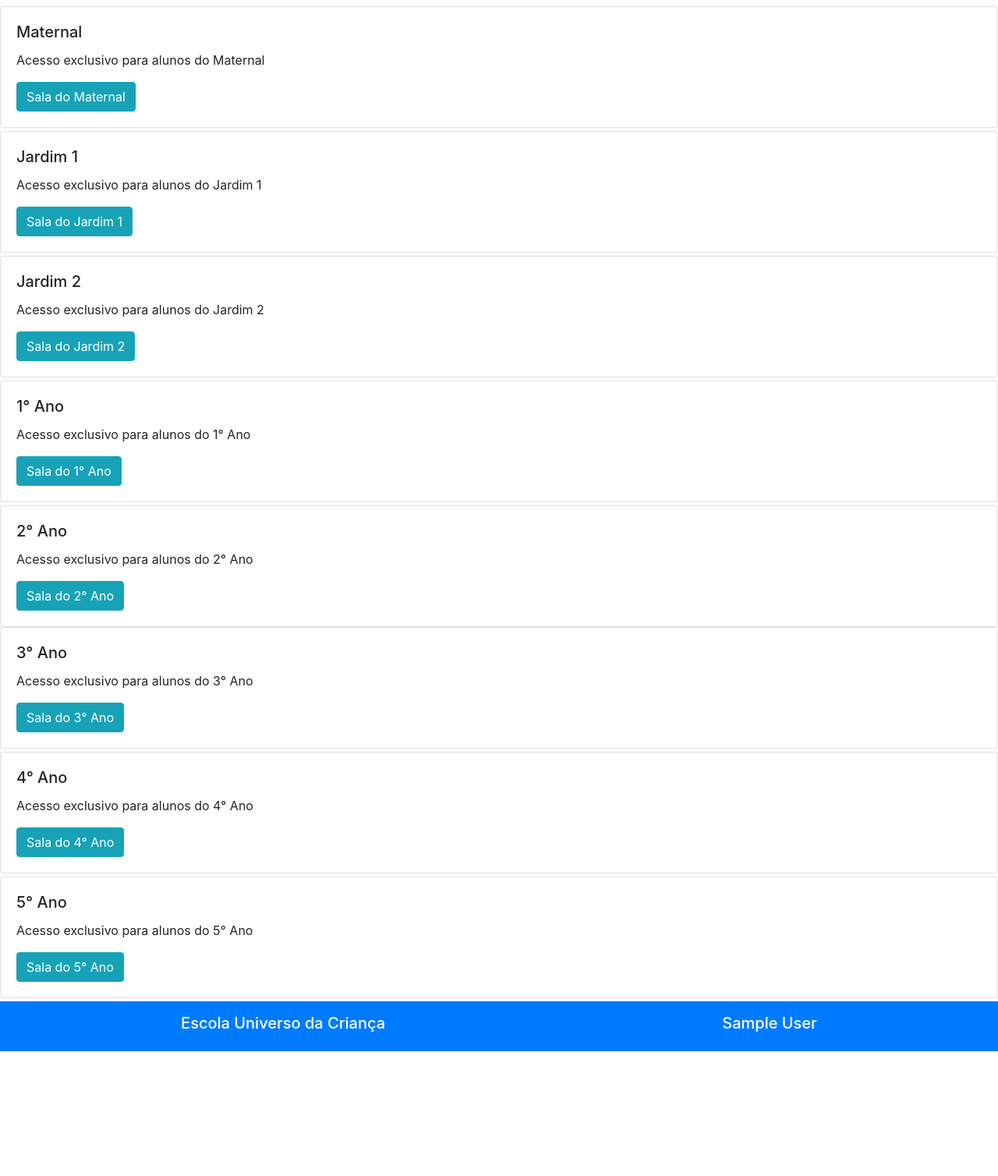
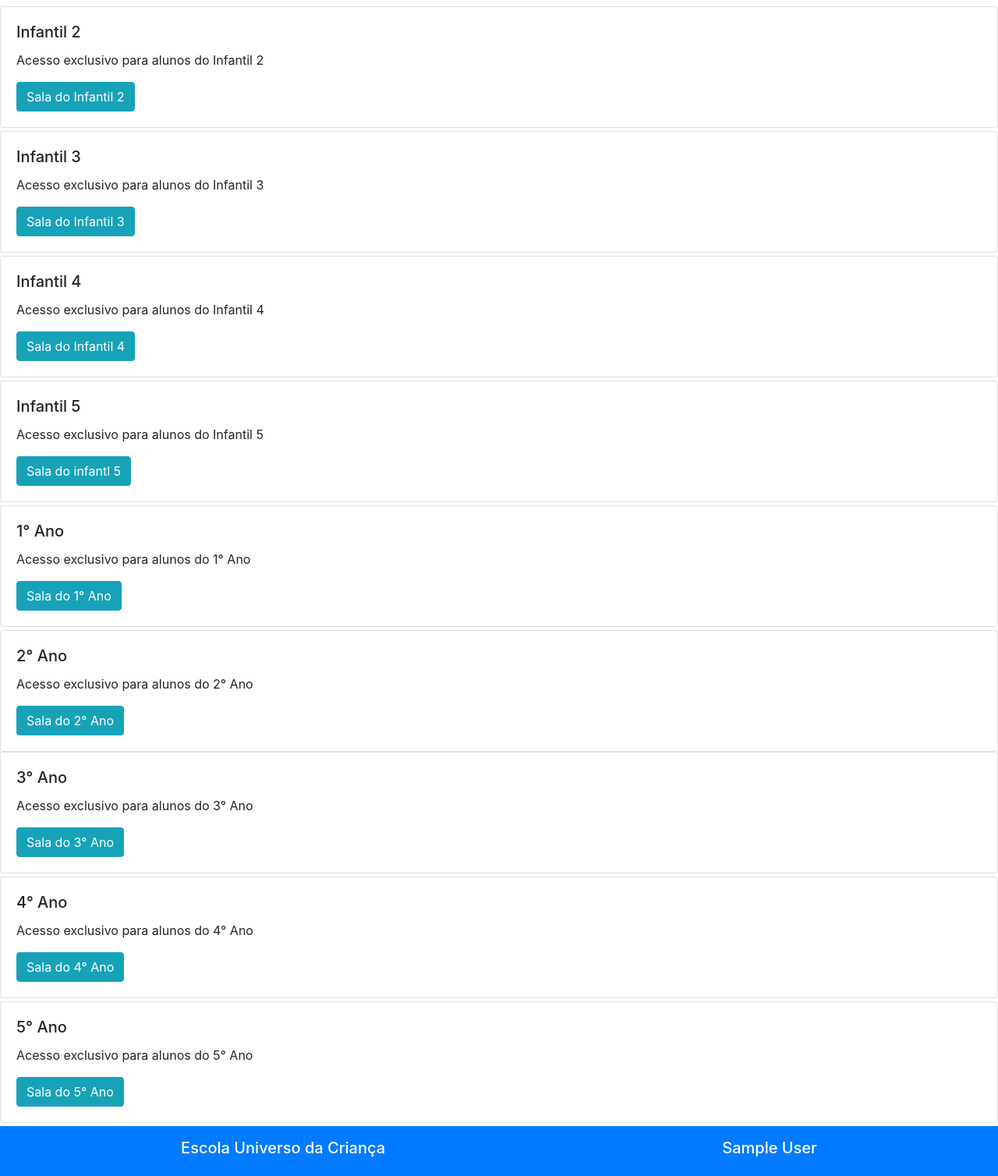
Before and after one commit to eliabeguerreiro/sistemaescola, a PHP site: page /src.php?pg=painel in a window 1280 px wide. Shown: the part 64-1572 px from the top of the page at 78% size. Before the commit the page ends 1412 px from the top, so only its background shows below. Run offline with PHP 8.4, Linux system fonts and the light colour scheme; the visitor is signed in with stand-in values (Sample User, id 1).

Commit message:
correção nas salas

```diff
--- a/src.php
+++ b/src.php
@@ -35,22 +35,28 @@ if ($pagina == 'painel'){
   </nav>
    <div class="card mb-1 bg-sencondary">
   <div class="card-body">
-    <h5 class="card-title">Maternal</h5>
-    <p class="card-text">Acesso exclusivo para alunos do Maternal</p>
-    <a href="salas/maternal.php" class="btn btn-info">Sala do Maternal</a>
+    <h5 class="card-title">Infantil 2</h5>
+    <p class="card-text">Acesso exclusivo para alunos do Infantil 2</p>
+    <a href="salas/infantil02.php" class="btn btn-info">Sala do Infantil 2</a>
   </div></div>
 </div>
 <div class="card mb-1 bg-sencondary">
   <div class="card-body">
-    <h5 class="card-title">Jardim 1</h5>
-    <p class="card-text">Acesso exclusivo para alunos do Jardim 1</p>
-    <a href="salas/jardim01.php" class="btn btn-info">Sala do Jardim 1</a>
+    <h5 class="card-title">Infantil 3</h5>
+    <p class="card-text">Acesso exclusivo para alunos do Infantil 3</p>
+    <a href="salas/infantil03.php" class="btn btn-info">Sala do Infantil 3</a>
   </div></div>
   <div class="card mb-1 bg-sencondary">
   <div class="card-body">
-    <h5 class="card-title">Jardim 2</h5>
-    <p class="card-text">Acesso exclusivo para alunos do Jardim 2</p>
-    <a href="salas/jardim02.php" class="btn btn-info">Sala do Jardim 2</a>
+    <h5 class="card-title">Infantil 4</h5>
+    <p class="card-text">Acesso exclusivo para alunos do Infantil 4</p>
+    <a href="salas/infantil04.php" class="btn btn-info">Sala do Infantil 4</a>
+  </div></div>
+  <div class="card mb-1 bg-sencondary">
+  <div class="card-body">
+    <h5 class="card-title">Infantil 5</h5>
+    <p class="card-text">Acesso exclusivo para alunos do Infantil 5</p>
+    <a href="salas/infantil05.php" class="btn btn-info">Sala do infantl 5</a>
   </div></div>
   <div class="card mb-1 bg-sencondary">
   <div class="card-body">
```
Also changed, not shown: salas/infantil02.php (added, +38 -0 lines), salas/infantil03.php (renamed from salas/maternal.php, +6 -6 lines), salas/infantil04.php (renamed from salas/jardim01.php, +5 -5 lines), salas/infantil05.php (renamed from salas/jardim02.php, +4 -4 lines).
